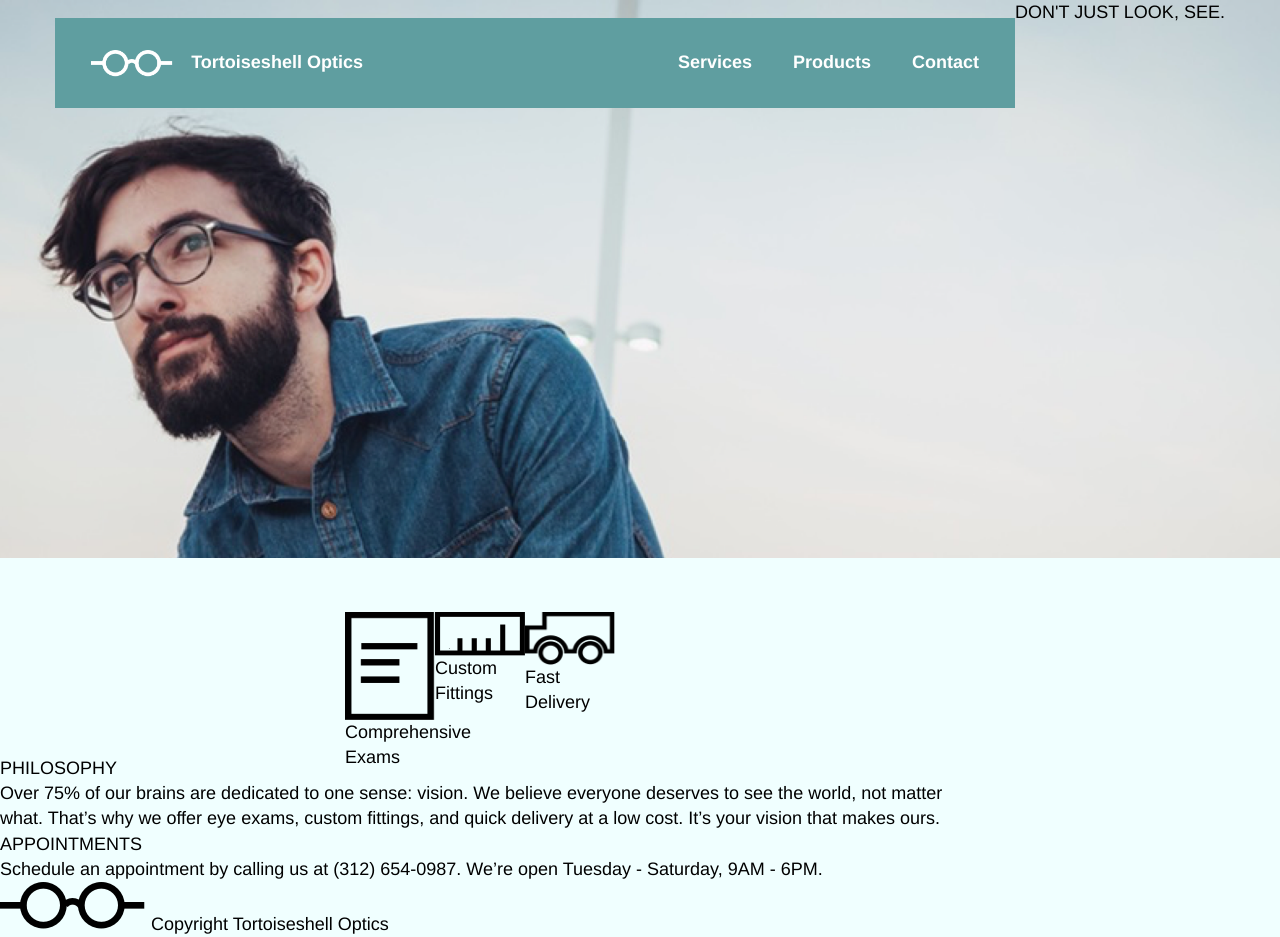
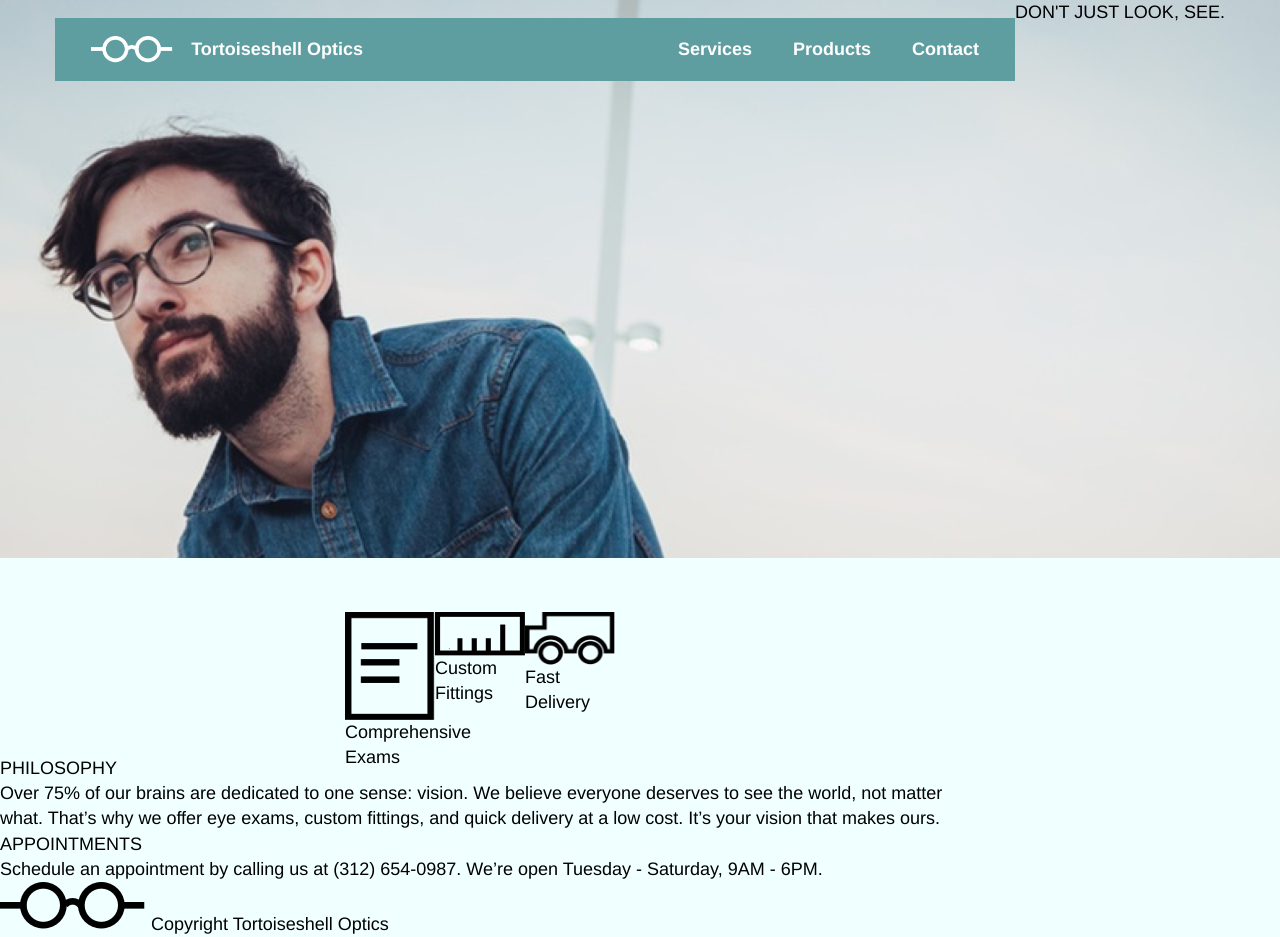
Before and after one commit to morbidlust/tortoise, a plain HTML site: page index.html in a window 1280 px wide. Drawn offline with Linux system fonts and the light colour scheme.

Commit message:
Complete menu.

```diff
--- a/resources/css/style.css
+++ b/resources/css/style.css
@@ -36,9 +36,9 @@ body {
   background-color: cadetblue;
   padding: 1rem 0;
   margin-top: 1rem;
-  height: 3rem;   /* Get rid of this maybe? */
   display: flex;
   align-items: center;
+  height: 1.5rem;
 }
 
 .menu img {
```
